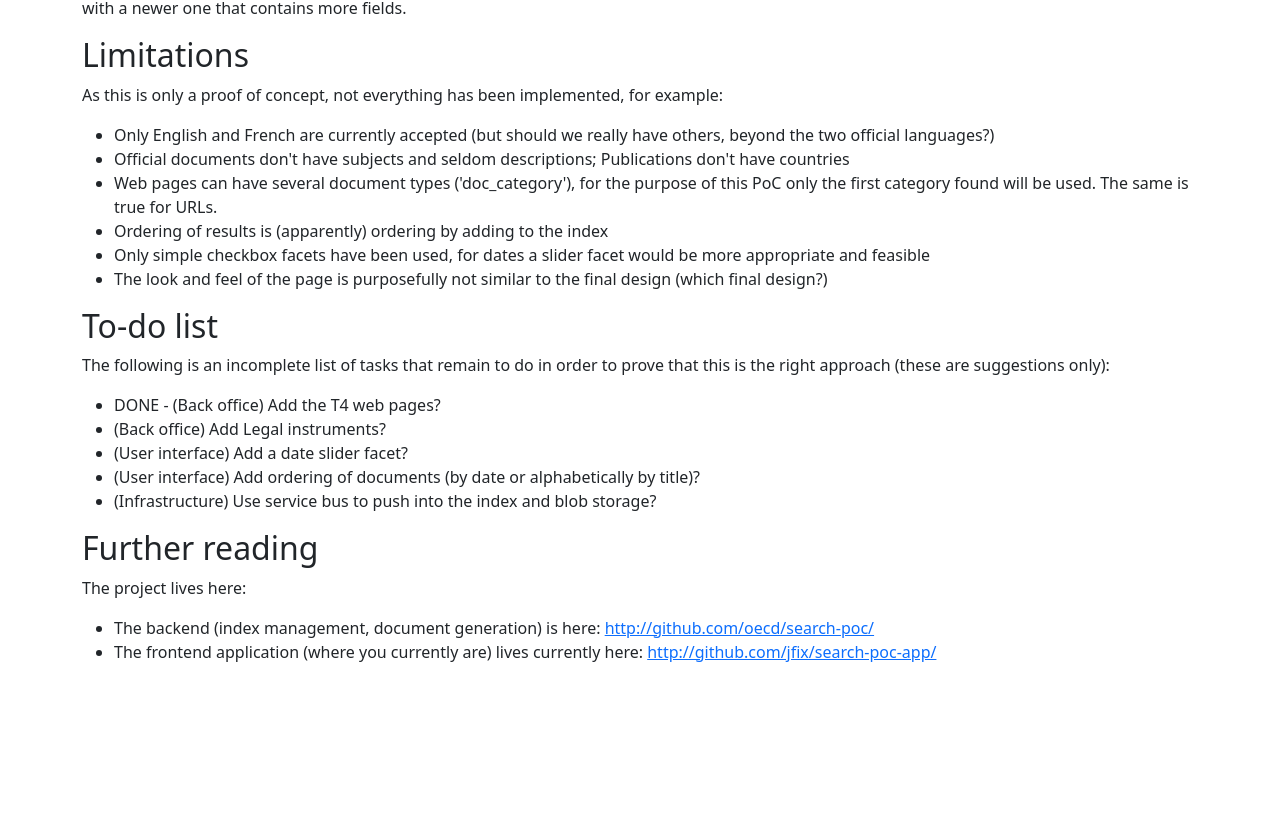
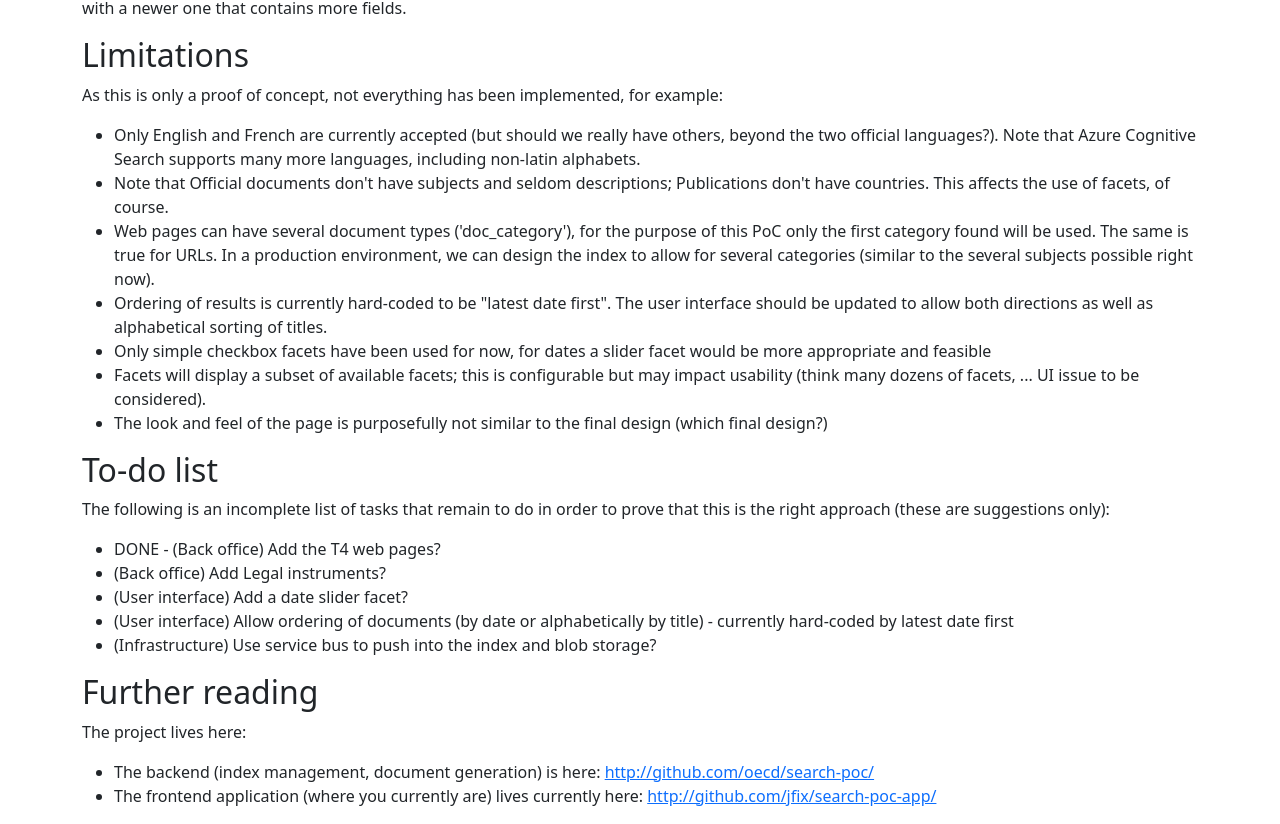
Before and after one commit to jfix/search-poc-app, a React (Create React App) app: page /about in a window 1280 px wide. Shown: the part 3380-4204 px from the top of the page. Before the commit the page ends 4060 px from the top, so only its background shows below. Built offline with nearby package versions, Linux system fonts and the light colour scheme; no server answers.

Commit message:
Update limitations and todo sections

```diff
--- a/src/pages/About/About.js
+++ b/src/pages/About/About.js
@@ -143,11 +143,12 @@ export default function About() {
             <h2>Limitations</h2>
             <p>As this is only a proof of concept, not everything has been implemented, for example:</p>
             <ul>
-              <li>Only English and French are currently accepted (but should we really have others, beyond the two official languages?)</li>
-              <li>Official documents don't have subjects and seldom descriptions; Publications don't have countries</li>
-              <li>Web pages can have several document types ('doc_category'), for the purpose of this PoC only the first category found will be used. The same is true for URLs.</li>
-              <li>Ordering of results is (apparently) ordering by adding to the index</li>
-              <li>Only simple checkbox facets have been used, for dates a slider facet would be more appropriate and feasible</li>
+              <li>Only English and French are currently accepted (but should we really have others, beyond the two official languages?). Note that Azure Cognitive Search supports many more languages, including non-latin alphabets.</li>
+              <li>Note that Official documents don't have subjects and seldom descriptions; Publications don't have countries. This affects the use of facets, of course.</li>
+              <li>Web pages can have several document types ('doc_category'), for the purpose of this PoC only the first category found will be used. The same is true for URLs. In a production environment, we can design the index to allow for several categories (similar to the several subjects possible right now).</li>
+              <li>Ordering of results is currently hard-coded to be "latest date first".  The user interface should be updated to allow both directions as well as alphabetical sorting of titles.</li>
+              <li>Only simple checkbox facets have been used for now, for dates a slider facet would be more appropriate and feasible</li>
+              <li>Facets will display a subset of available facets; this is configurable but may impact usability (think many dozens of facets, ... UI issue to be considered).</li>
               <li>The look and feel of the page is purposefully not similar to the final design (which final design?)</li>
             </ul>
 
@@ -158,7 +159,7 @@ export default function About() {
               <li>DONE - (Back office) Add the T4 web pages?</li>
               <li>(Back office) Add Legal instruments?</li>
               <li>(User interface) Add a date slider facet?</li>
-              <li>(User interface) Add ordering of documents (by date or alphabetically by title)?</li>
+              <li>(User interface) Allow ordering of documents (by date or alphabetically by title) - currently hard-coded by latest date first</li>
               <li>(Infrastructure) Use service bus to push into the index and blob storage?</li>
             </ul>
 
```
